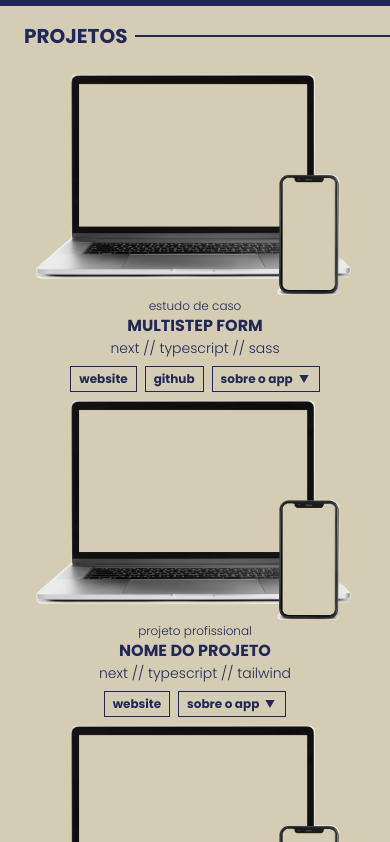
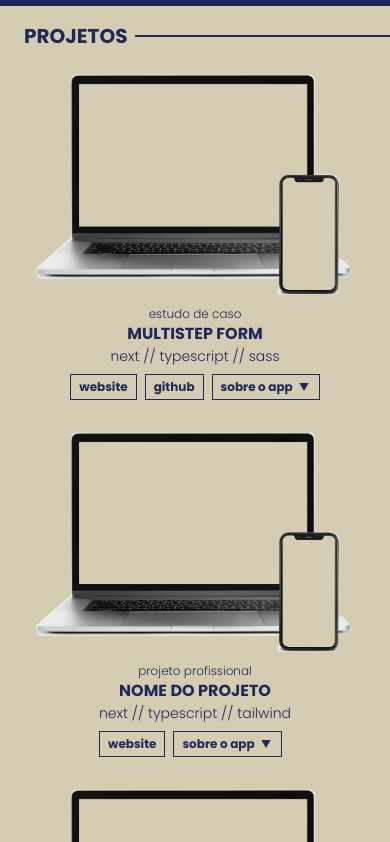
Before and after one commit to limasthays/portfolio-thayslima, a Next.js app: page / in a window 390 px wide. Shown: the part 838-1680 px from the top of the page. Built offline with nearby package versions, Linux system fonts and the light colour scheme.

Commit message:
updating responsive view: both mobile and desktop

```diff
--- a/src/app/components/containers/ProjectCard.tsx
+++ b/src/app/components/containers/ProjectCard.tsx
@@ -31,9 +31,15 @@ function ProjectCard({
 	const [isTextVisible, setIsTextVisible] = useState<boolean>(false)
 
 	return (
-		<div className="flex flex-col items-center">
-			<Image src={img} alt="project mockup" className="max-w-xs" />
-			<div className="text-center">
+		<div className="flex flex-col md:flex-row items-center md:items-start">
+			<Image
+				src={img}
+				alt="project mockup"
+				className="w-full max-w-xs md:max-w-md mb-2"
+			/>
+
+			<div>
+				<div className="text-center md:text-left">
 					<p className="font-light text-xs">{projectTags}</p>
 					<h3 className="uppercase font-bold">{title}</h3>
 					<p className="font-light text-sm">{techs}</p>
@@ -54,7 +60,7 @@ function ProjectCard({
 						onClick={() => {
 							setIsTextVisible(!isTextVisible)
 						}}
-					className="flex items-center border border-deep-blue px-2 py-1 font-bold text-xs"
+						className="flex items-center border border-deep-blue px-2 py-1 font-bold text-xs md:hidden"
 					>
 						sobre o app
 						<Image
@@ -64,6 +70,8 @@ function ProjectCard({
 						/>
 					</button>
 				</div>
+				<p className="text-sm my-1 hidden md:block">{about}</p>
+			</div>
 
 			{isTextVisible && <p className="text-sm my-1">{about}</p>}
 		</div>
--- a/src/app/components/sections/Projects.tsx
+++ b/src/app/components/sections/Projects.tsx
@@ -6,7 +6,7 @@ import { nanoid } from 'nanoid'
 function ProjectsSection() {
 	return (
 		<SectionContainer id="projects" sectionTitle="projetos" whiteVariant={true}>
-			<div>
+			<div className="flex flex-col items-center md:items-start gap-6">
 				{projectsContent.map((item) => (
 					<ProjectCard
 						img={item.img}
```
Lines whose indentation alone changed are shown as unchanged.
